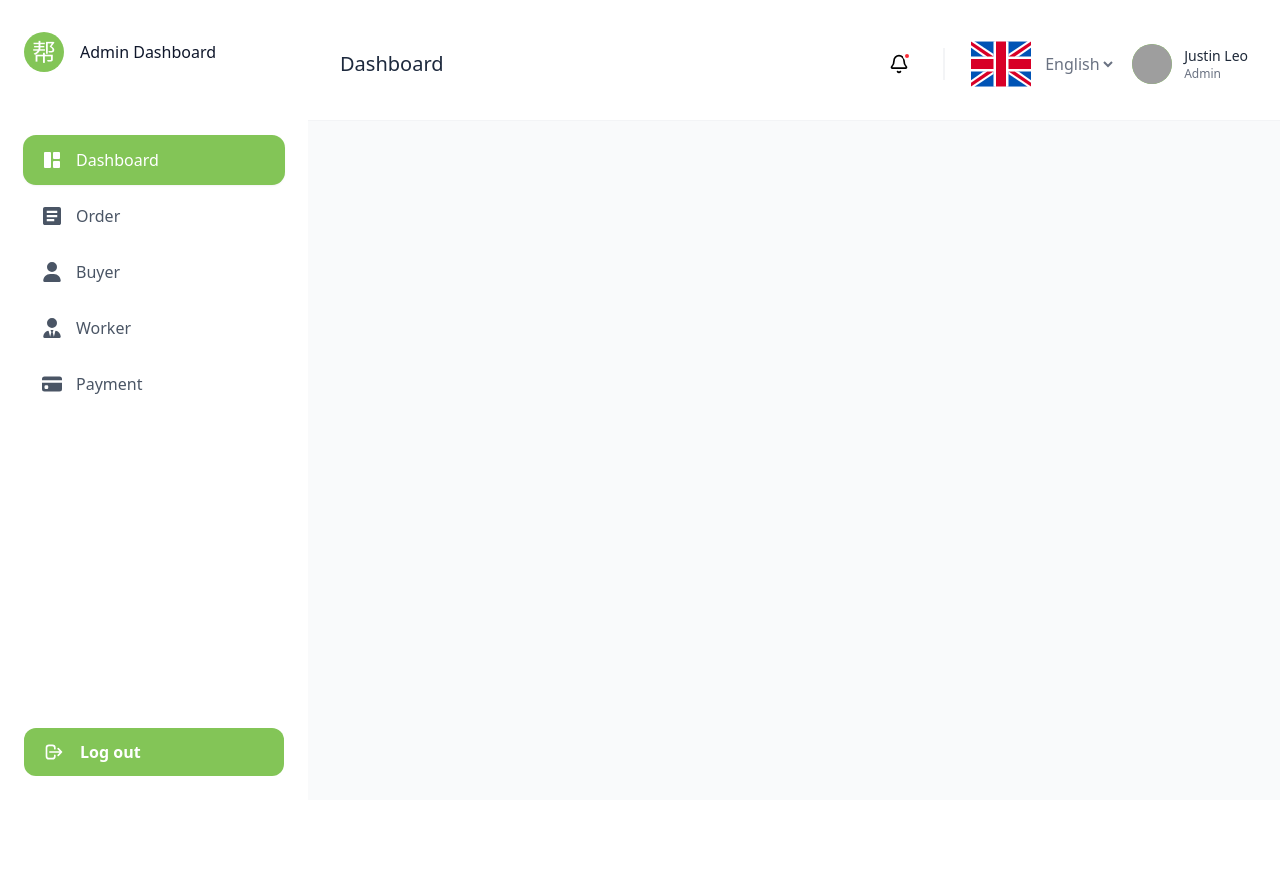
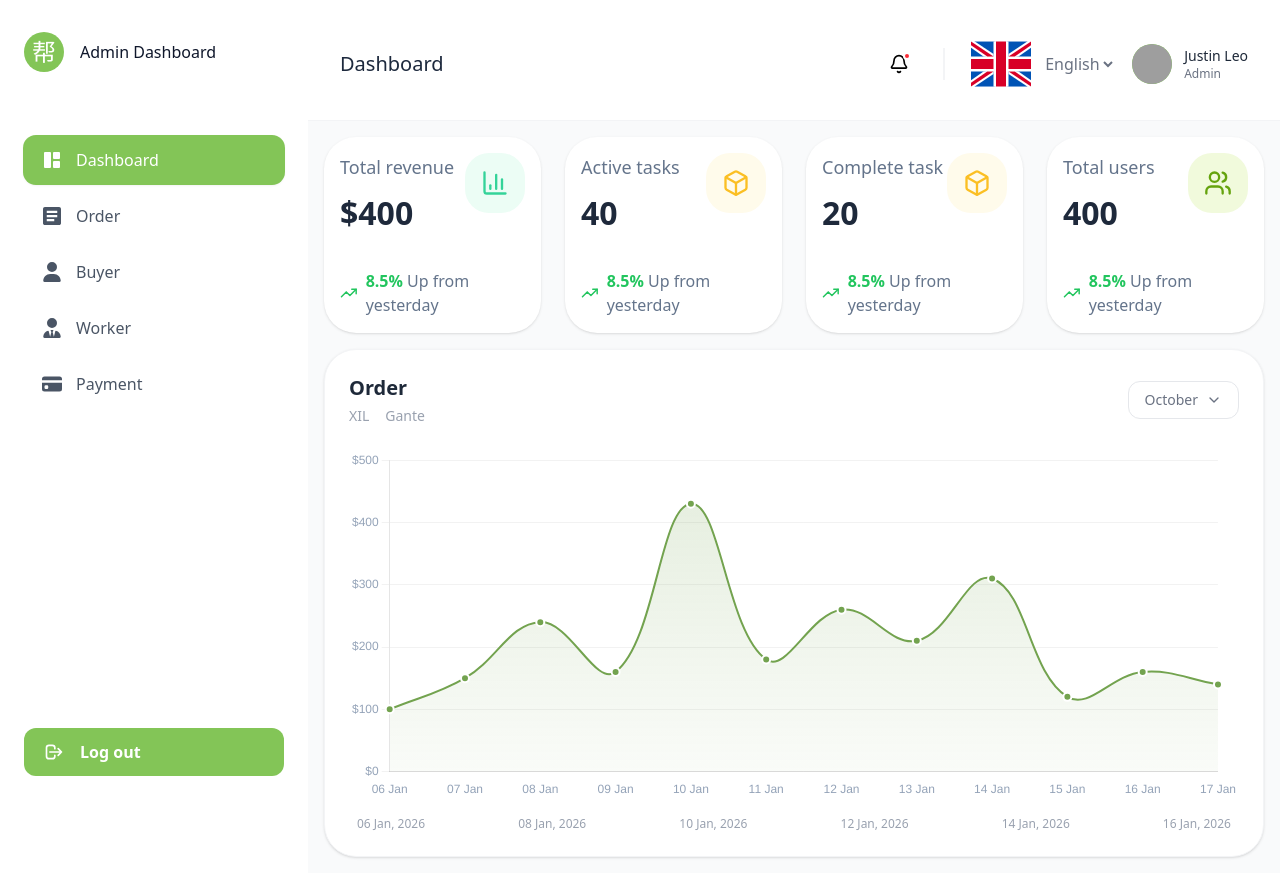
Before and after one commit to alaminislam34/worker-hiring-dashboard, a Next.js app: page /dashboard in a window 1280 px wide. Before the commit the page ends 800 px from the top, so only its background shows below. Built offline with nearby package versions, Linux system fonts and the light colour scheme; grey boxes are pictures that could not be loaded.

Commit message:
added the chart component

```diff
--- a/src/app/(dashboard)/components/Layouts/DashboardLayout.jsx
+++ b/src/app/(dashboard)/components/Layouts/DashboardLayout.jsx
@@ -10,7 +10,7 @@ export default function DashboardLayout2({ children }) {
   return (
     /* overflow-hidden is REQUIRED to hide the drawer when it's off-screen */
     <section className="relative w-full h-full min-h-[inherit] overflow-hidden">
-      <div className="w-full h-full">{children}</div>
+      <div className="w-full h-full p-4">{children}</div>
 
       {/* Render the drawer - it will animate itself based on isOpen */}
       <NotificationDrawer isOpen={isOpen} setIsOpen={setIsOpen} />
--- /dev/null
+++ b/src/app/(dashboard)/dashboard/components/Chart.jsx
@@ -0,0 +1,148 @@
+"use client";
+import React from "react";
+import {
+  Chart as ChartJS,
+  CategoryScale,
+  LinearScale,
+  PointElement,
+  LineElement,
+  Title,
+  Tooltip,
+  Filler,
+  Legend,
+} from "chart.js";
+import { Line } from "react-chartjs-2";
+import { ChevronDown } from "lucide-react";
+
+// Register ChartJS modules
+ChartJS.register(
+  CategoryScale,
+  LinearScale,
+  PointElement,
+  LineElement,
+  Title,
+  Tooltip,
+  Filler,
+  Legend,
+);
+
+const OrderChart = () => {
+  // Mock data to match your design peaks
+  const labels = [
+    "06 Jan",
+    "07 Jan",
+    "08 Jan",
+    "09 Jan",
+    "10 Jan",
+    "11 Jan",
+    "12 Jan",
+    "13 Jan",
+    "14 Jan",
+    "15 Jan",
+    "16 Jan",
+    "17 Jan",
+  ];
+
+  const data = {
+    labels,
+    datasets: [
+      {
+        fill: true,
+        label: "Orders",
+        // Trying to match the wave pattern in your image
+        data: [
+          100, 150, 240, 160, 430, 180, 260, 210, 310, 120, 160, 140, 360, 220,
+          330, 300, 210, 280, 250, 280,
+        ],
+        borderColor: "#73a34f", // That specific olive green
+        backgroundColor: (context) => {
+          const ctx = context.chart.ctx;
+          const gradient = ctx.createLinearGradient(0, 0, 0, 400);
+          gradient.addColorStop(0, "rgba(115, 163, 79, 0.2)");
+          gradient.addColorStop(1, "rgba(115, 163, 79, 0.0)");
+          return gradient;
+        },
+        borderWidth: 2,
+        pointBackgroundColor: "#73a34f",
+        pointBorderColor: "#fff",
+        pointBorderWidth: 2,
+        pointRadius: 4,
+        pointHoverRadius: 6,
+        tension: 0.4, // Creates those smooth curves
+      },
+    ],
+  };
+
+  const options = {
+    responsive: true,
+    maintainAspectRatio: false,
+    plugins: {
+      legend: { display: false },
+      tooltip: {
+        backgroundColor: "#73a34f",
+        titleColor: "#fff",
+        bodyColor: "#fff",
+        cornerRadius: 4,
+        displayColors: false,
+        callbacks: {
+          label: (context) => `$${context.parsed.y}`,
+        },
+      },
+    },
+    scales: {
+      x: {
+        grid: { display: false },
+        ticks: { color: "#94a3b8", font: { size: 12 } },
+      },
+      y: {
+        min: 0,
+        max: 500,
+        ticks: {
+          stepSize: 100,
+          color: "#94a3b8",
+          callback: (value) => `$${value}`,
+        },
+        grid: {
+          color: "rgba(0, 0, 0, 0.05)",
+          drawBorder: false,
+        },
+      },
+    },
+  };
+
+  return (
+    <div className="w-full bg-white rounded-4xl p-6 shadow-sm border border-gray-100">
+      {/* Header Section */}
+      <div className="flex justify-between items-center mb-6">
+        <div>
+          <h2 className="text-xl font-bold text-gray-800">Order</h2>
+          <div className="flex gap-4 mt-1 text-sm text-gray-400">
+            <span className="cursor-pointer hover:text-gray-600">XIL</span>
+            <span className="cursor-pointer hover:text-gray-600">Gante</span>
+          </div>
+        </div>
+
+        <button className="flex items-center gap-2 px-4 py-2 border border-gray-200 rounded-xl text-sm text-gray-500 hover:bg-gray-50 transition-all">
+          October <ChevronDown size={16} />
+        </button>
+      </div>
+
+      {/* Chart Container */}
+      <div className="h-87.5 w-full">
+        <Line data={data} options={options} />
+      </div>
+
+      {/* X-Axis Custom Date Labels */}
+      <div className="flex justify-between mt-4 px-2 text-[10px] md:text-xs text-gray-400 font-medium">
+        <span>06 Jan, 2026</span>
+        <span>08 Jan, 2026</span>
+        <span>10 Jan, 2026</span>
+        <span>12 Jan, 2026</span>
+        <span>14 Jan, 2026</span>
+        <span>16 Jan, 2026</span>
+      </div>
+    </div>
+  );
+};
+
+export default OrderChart;
--- /dev/null
+++ b/src/app/(dashboard)/dashboard/components/Stats.jsx
@@ -0,0 +1,78 @@
+import React from "react";
+import { TrendingUp, BarChart3, Box, Users } from "lucide-react";
+
+const STATS_DATA = [
+  {
+    title: "Total revenue",
+    value: "$400",
+    trend: "8.5%",
+    icon: <BarChart3 className="text-[#34d399]" size={28} />,
+    iconBg: "bg-[#ecfdf5]",
+    isUp: true,
+  },
+  {
+    title: "Active tasks",
+    value: "40",
+    trend: "8.5%",
+    icon: <Box className="text-[#fbbf24]" size={28} />,
+    iconBg: "bg-[#fffbeb]",
+    isUp: true,
+  },
+  {
+    title: "Complete task",
+    value: "20",
+    trend: "8.5%",
+    icon: <Box className="text-[#fbbf24]" size={28} />,
+    iconBg: "bg-[#fffbeb]",
+    isUp: true,
+  },
+  {
+    title: "Total users",
+    value: "400",
+    trend: "8.5%",
+    icon: <Users className="text-[#65a30d]" size={28} />,
+    iconBg: "bg-[#f1fadc]",
+    isUp: true,
+  },
+];
+
+const StatsCards = () => {
+  return (
+    <div className="grid grid-cols-1 sm:grid-cols-2 lg:grid-cols-4 gap-6 w-full h-full pb-4">
+      {STATS_DATA.map((item, index) => (
+        <div
+          key={index}
+          className="bg-white rounded-4xl p-4 flex flex-col justify-between shadow-sm"
+        >
+          {/* Top Row: Title and Icon */}
+          <div className="flex justify-between items-start mb-4">
+            <div>
+              <p className="text-[#64748b] text-lg font-medium mb-2">
+                {item.title}
+              </p>
+              <h3 className="text-[32px] font-semibold text-[#1e293b]">
+                {item.value}
+              </h3>
+            </div>
+            <div
+              className={`p-4 rounded-3xl ${item.iconBg} flex items-center justify-center`}
+            >
+              {item.icon}
+            </div>
+          </div>
+
+          {/* Bottom Row: Trend Analysis */}
+          <div className="flex items-center gap-2 mt-4">
+            <TrendingUp className="text-[#22c55e]" size={20} />
+            <p className="text-base text-[#64748b]">
+              <span className="text-[#22c55e] font-semibold">{item.trend}</span>{" "}
+              Up from yesterday
+            </p>
+          </div>
+        </div>
+      ))}
+    </div>
+  );
+};
+
+export default StatsCards;
--- a/src/app/(dashboard)/dashboard/page.jsx
+++ b/src/app/(dashboard)/dashboard/page.jsx
@@ -1,7 +1,15 @@
 "use client";
 
+import OrderChart from "./components/Chart";
+import StatsCards from "./components/Stats";
+
 const DashboardPage = () => {
-  return <div className="w-full max-w-full overflow-hidden"></div>;
+  return (
+    <div className="w-full max-w-full">
+      <StatsCards />
+      <OrderChart />
+    </div>
+  );
 };
 
 export default DashboardPage;
--- a/src/app/(dashboard)/layout.js
+++ b/src/app/(dashboard)/layout.js
@@ -10,7 +10,7 @@ import { StateProvider } from "../providers/StateProviders";
 
 export default function DashboardLayout({ children }) {
   return (
-    <main className="flex h-screen overflow-hidden">
+    <main className="flex min-h-screen">
       <Toaster position="top-center" containerStyle={{ zIndex: 99999 }} />
       <StateProvider>
         {/* <QueryProvider> */}
@@ -21,14 +21,14 @@ export default function DashboardLayout({ children }) {
         </aside>
 
         {/* Main Content Area */}
-        <section className="flex-1 flex flex-col min-w-0 h-screen relative z-10">
+        <section className="flex-1 flex flex-col min-w-0 min-h-screen relative z-10">
           {/* Sticky Header with Padding */}
-          <header className="sticky top-0 border-b border-b-gray-100 z-50 p-4 pb-2">
+          <header className="sticky top-0 border-b border-b-gray-100 bg-white z-50 p-4 pb-2">
             <DashboardNavbar />
           </header>
 
           {/* Scrollable Body Content Area */}
-          <div className="flex-1 overflow-y-auto overflow-x-hidden space-y-6 scroll-smooth bg-gray-50">
+          <div className="flex-1 overflow-y-auto space-y-6 scroll-smooth bg-gray-50">
             <DashboardLayout2 children={children} />
           </div>
         </section>
```
